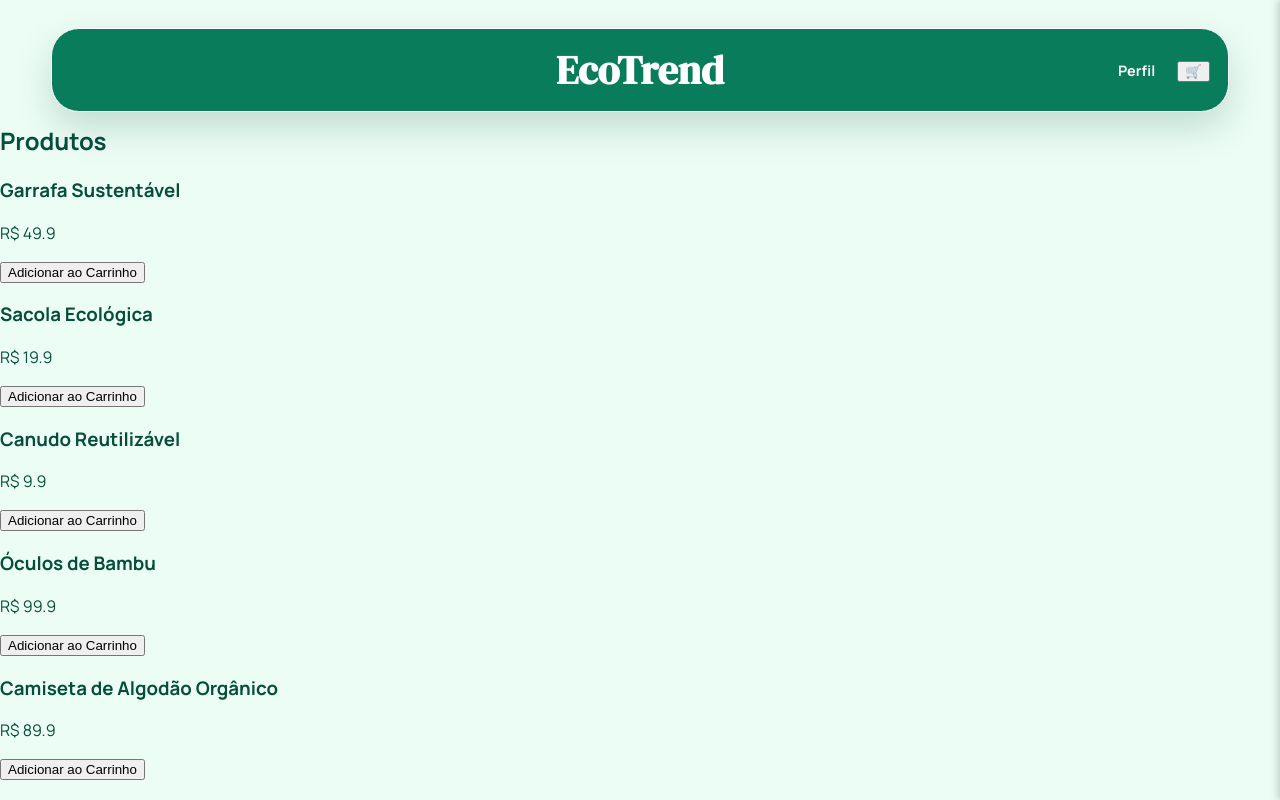
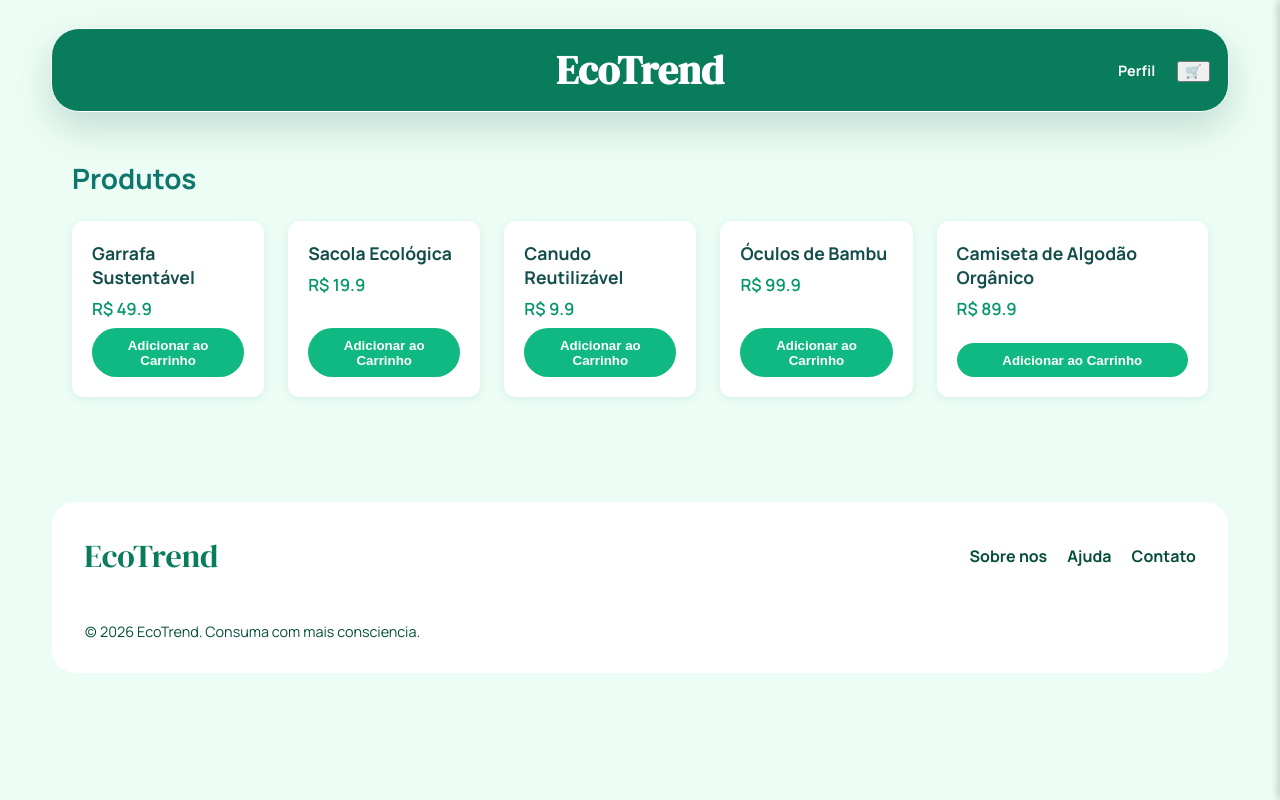
Before and after one commit to AllanFreire/chekpoint4-web, a React (Vite) app: page / in a window 1280 px wide. Shown: the top 800 px of the page. Built offline with nearby package versions, Linux system fonts and the light colour scheme.

Commit message:
style: Estilizando sessão de produtos

```diff
--- a/src/components/Produtos.jsx
+++ b/src/components/Produtos.jsx
@@ -2,21 +2,22 @@ import produtos from "../data/produtos.json";
 
 function Produtos({adicionarAoCarrinho}) {
     return(
-        <section>
-            <h2>Produtos</h2>
+        <section id="sessao-produtos">
+        <h2 id="titulo-produtos">Produtos</h2>
 
+        <div className="flex-produtos">
             {produtos.map((produto) => (
-                <div key={produto.id}>
+                <div key={produto.id} className="card-produto">
                     <h3>{produto.nome}</h3>
-                    <p>R$ {produto.preco}</p>
-
-                    <button onClick={() => adicionarAoCarrinho(produto)}>
+                    <p className="preco">R$ {produto.preco}</p>
+                    <button className="btn-adicionar" onClick={() => adicionarAoCarrinho(produto)}>
                         Adicionar ao Carrinho
                     </button>
                 </div>
             ))}
-        </section>
-    );
+        </div>
+    </section>
+)
 }
 
 export default Produtos;
--- a/src/index.css
+++ b/src/index.css
@@ -3,6 +3,7 @@
 :root {
     --verde-principal: #087c5b;
     --verde-escuro: #064e3b;
+    --verdeBtn: #159e7a;
     --verde-claro: #ecfdf5;
     --branco: #ffffff;
     --fonte-texto: 'Manrope', sans-serif;
@@ -112,6 +113,69 @@ a:focus-visible {
     outline-offset: 3px;
 }
 
+
+#sessao-produtos {
+    padding: 2rem;
+    max-width: 1200px;
+    margin: 0 auto;
+}
+
+#titulo-produtos {
+    color: #0f766e;
+    font-size: 1.75rem;
+    margin-bottom: 1.5rem;
+}
+
+.flex-produtos {
+    display: flex;
+    grid-template-columns: repeat(auto-fill, minmax(220px, 1fr));
+    gap: 1.5rem;
+}
+
+.card-produto {
+    background: #ffffff;
+    border-radius: 12px;
+    padding: 1.25rem;
+    box-shadow: 0 2px 8px rgba(15, 118, 110, 0.1);
+    transition: transform 0.2s ease, box-shadow 0.2s ease;
+    display: flex;
+    flex-direction: column;
+    gap: 0.5rem;
+}
+
+.card-produto:hover {
+    transform: translateY(-4px);
+    box-shadow: 0 6px 16px rgba(15, 118, 110, 0.18);
+}
+
+.card-produto h3 {
+    color: #134e4a;
+    font-size: 1.1rem;
+    margin: 0;
+}
+
+.card-produto .preco {
+    color: #059669;
+    font-weight: 600;
+    font-size: 1.05rem;
+    margin: 0;
+}
+
+.btn-adicionar {
+    margin-top: auto;
+    background: #10b981;
+    color: white;
+    border: none;
+    border-radius: 999px;
+    padding: 0.6rem 1rem;
+    font-weight: 600;
+    cursor: pointer;
+    transition: background 0.2s ease;
+}
+
+.btn-adicionar:hover {
+    background: #059669;
+}
 
 /* Footer */
 
```
